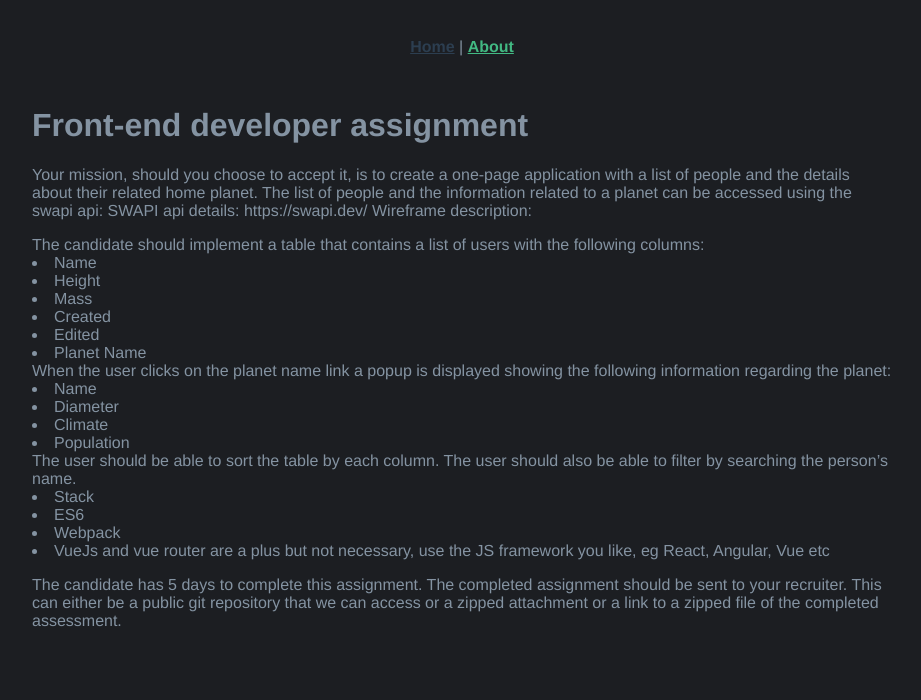
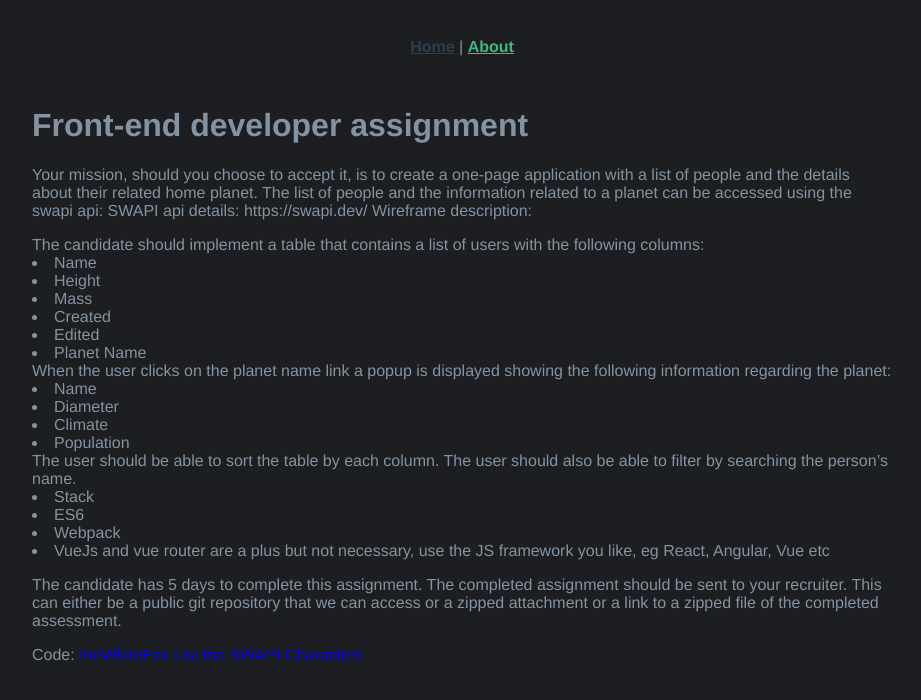
Before and after one commit to theWhiteFox/List-the-SWAPI-Characters, a Vue app: page /about in a window 1280 px wide. Shown: the top 700 px of the page, without its empty margins (178-1099 px from the left). Built offline with nearby package versions, Linux system fonts and the light colour scheme.

Commit message:
Update About.vue

```diff
--- a/src/views/About.vue
+++ b/src/views/About.vue
@@ -41,6 +41,7 @@
       git repository that we can access or a zipped attachment or a link to a
       zipped file of the completed assessment.
     </p>
+    <p>Code: <a href="https://github.com/theWhiteFox/List-the-SWAPI-Characters">theWhiteFox List the SWAPI Characters</a></p>
   </div>
 </template>
 
```
